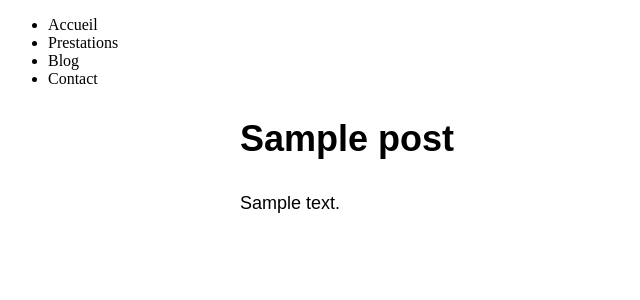
After one commit to hduss/la_voyance, a Symfony app: template templates/blog_post/detail.html.twig in a window 1280 px wide. The commit adds this page. Shown: the top 300 px of the page, without its empty margins (0-640 px from the left). Run offline with Twig, Linux system fonts and the light colour scheme; the template is opened without the code that fills it: most values are stand-ins (such as "Sample title", 1, 10 or a date in 2020); some libraries are stand-ins or nearby versions.

Commit message:
Add post link post detail && add menu skeleton

```diff
--- a/templates/base.html.twig
+++ b/templates/base.html.twig
@@ -9,11 +9,13 @@
 {#            {{ encore_entry_link_tags('app') }}#}
         {% endblock %}
 
-        {% block javascripts %}
-{#            {{ encore_entry_script_tags('app') }}#}
-        {% endblock %}
+
     </head>
     <body>
+        {% block menu %}{% endblock %}
         {% block body %}{% endblock %}
+        {% block javascripts %}
+            {#            {{ encore_entry_script_tags('app') }}#}
+        {% endblock %}
     </body>
 </html>
--- /dev/null
+++ b/templates/blog_post/detail.html.twig
@@ -0,0 +1,20 @@
+{% extends 'base.html.twig' %}
+
+{% block title %}{{ post.title }}{% endblock %}
+
+{% block menu %}
+    {% include '/includes/menu.html.twig' %}
+{% endblock %}
+{% block body %}
+    <style>
+        .example-wrapper { margin: 1em auto; max-width: 800px; width: 95%; font: 18px/1.5 sans-serif; }
+        .example-wrapper code { background: #F5F5F5; padding: 2px 6px; }
+    </style>
+
+    <div class="example-wrapper">
+        <h1>{{ post.title }}</h1>
+        <div>
+            <p>{{ post.content }}</p>
+        </div>
+    </div>
+{% endblock %}
--- /dev/null
+++ b/templates/includes/menu.html.twig
@@ -0,0 +1,11 @@
+<style>
+    .example-wrapper { margin: 1em auto; max-width: 800px; width: 95%; font: 18px/1.5 sans-serif; }
+    .example-wrapper code { background: #F5F5F5; padding: 2px 6px; }
+</style>
+
+<ul>
+    <li>Accueil</li>
+    <li>Prestations</li>
+    <li>Blog</li>
+    <li>Contact</li>
+</ul>
```
Also changed, not shown: src/Controller/BlogPostController.php (+4 -5 lines), templates/blog_post/index.html.twig (+8 -1 lines).
